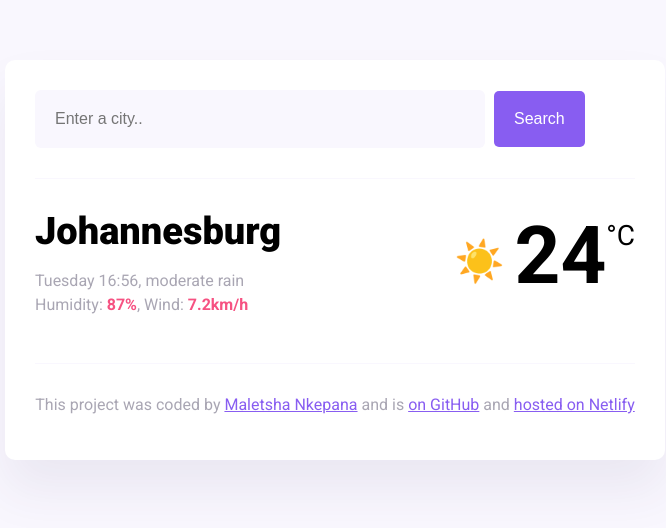
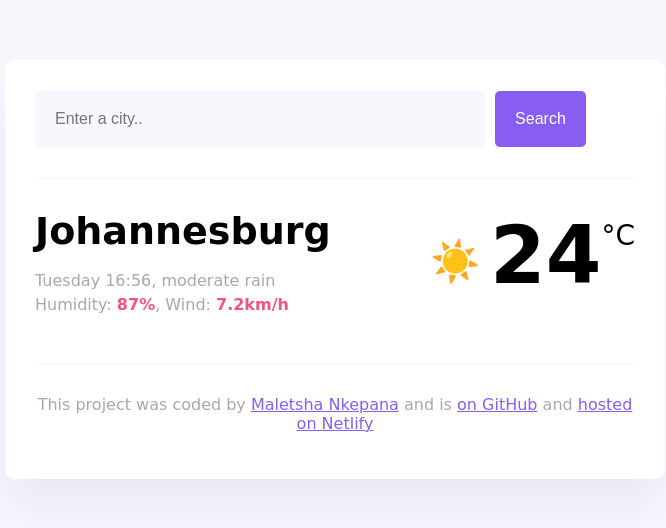
Before and after one commit to M-coder-png/My-first-SheCodes-project, a plain HTML site: page index.html in a window 1280 px wide. Shown: the whole page, without its empty margins (305-971 px from the left). Drawn offline with nearby package versions, Linux system fonts and the light colour scheme.

Commit message:
Updated styles.css

```diff
--- a/styles.css
+++ b/styles.css
@@ -1,6 +1,6 @@
 body {
   background: #f9f7fe;
-  font-family: "Roboto", sans-serif;
+  font-family: "Handlee", cursive;
 }
 
 a {
```
